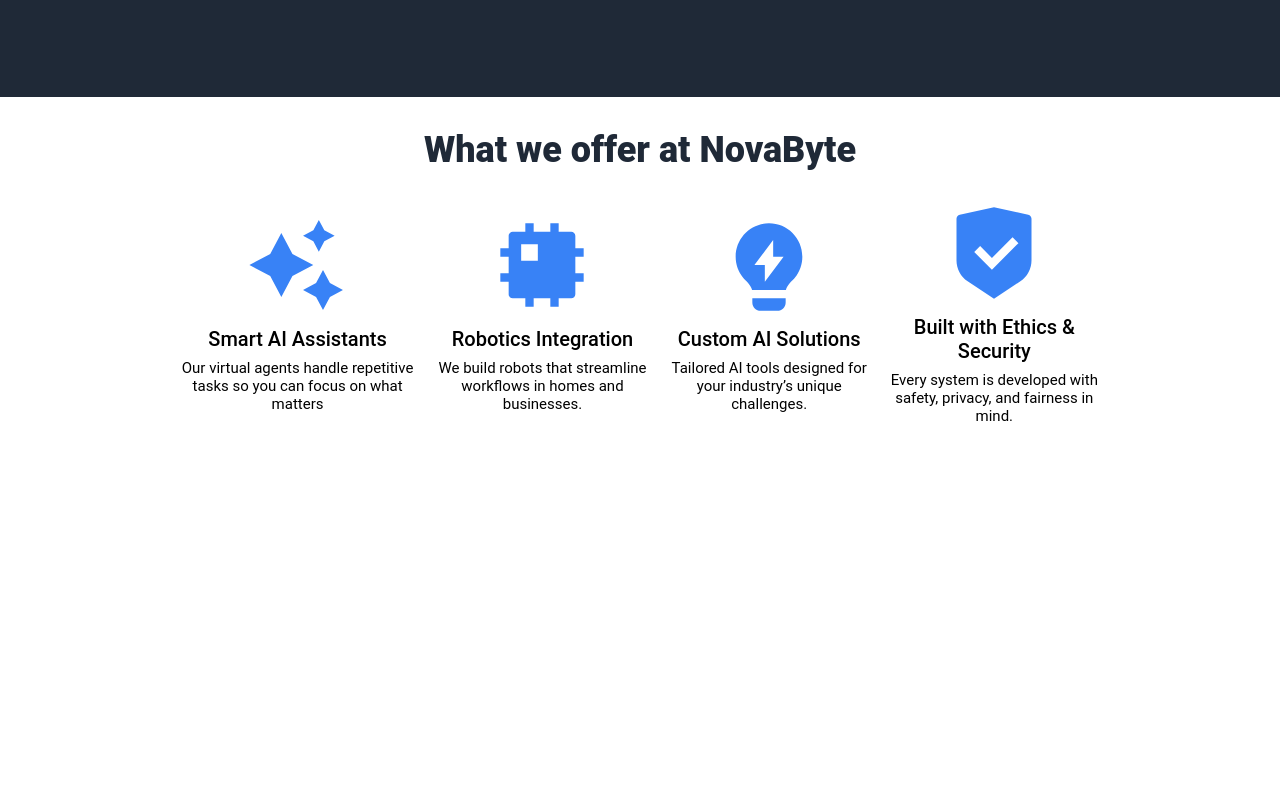
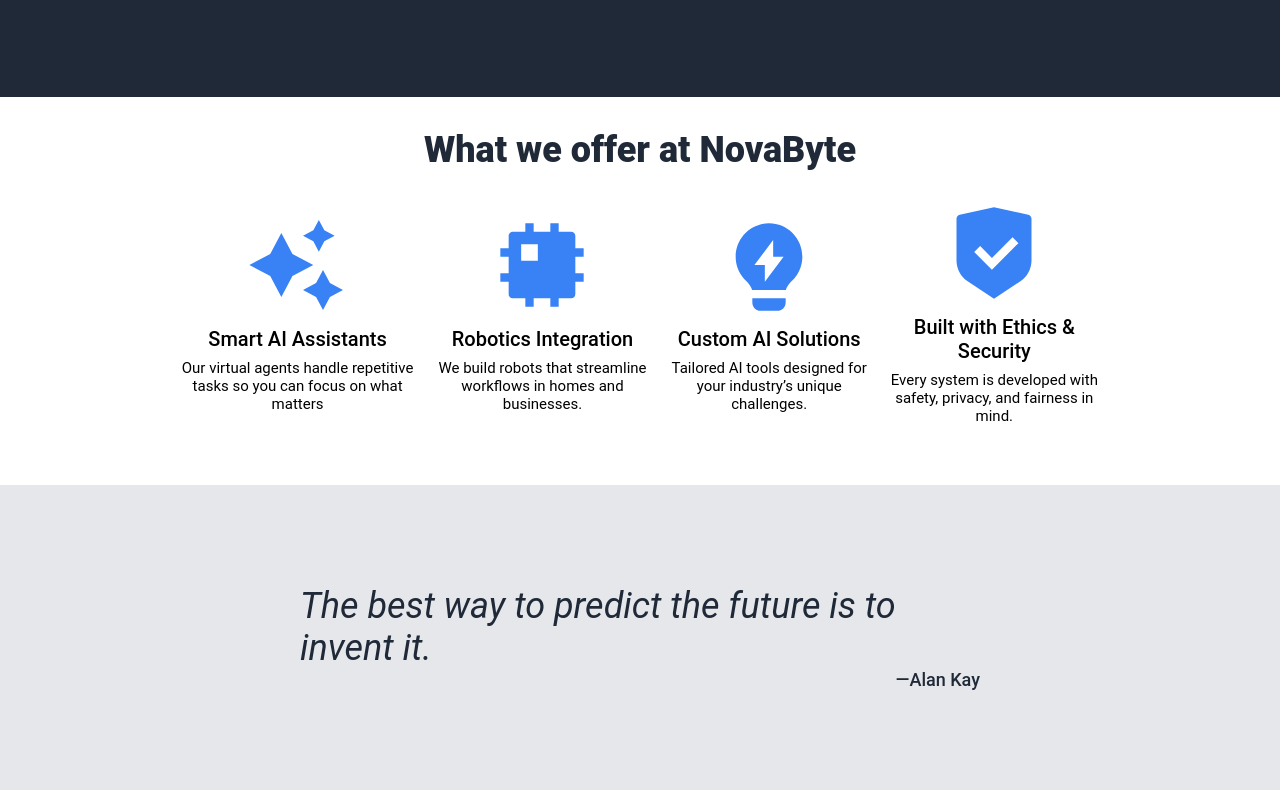
Before and after one commit to Freeblac/TOP-flexbox-project, a plain HTML site: page Index.html in a window 1280 px wide. Shown: the part 604-1394 px from the top of the page. Before the commit the page ends 1029 px from the top, so only its background shows below. Drawn offline with Linux system fonts and the light colour scheme.

Commit message:
Quote section

```diff
--- a/Index.html
+++ b/Index.html
@@ -20,7 +20,6 @@
             </ul>
         </div>
     </div>
-
     <div class="hero">
         <div class="hero-left">
             <h1 class="hero-main">
@@ -31,11 +30,9 @@
             </div>
             <button class="hero-button">Learn more</button>
         </div>
-
         <div class="hero-right">
             <img src="Image/Hero.jpg" alt="Hero">
         </div>
-
     </div>
     <p class="info-header">What we offer at NovaByte</p>
     <div class="information">
@@ -48,7 +45,6 @@
                 <div class="infotext-secondary">
                     Our virtual agents handle repetitive tasks so you can focus on what matters
                 </div>
-
             </div>
         </div>
         <div class="info">
@@ -60,7 +56,6 @@
                 <div class="infotext-secondary">
                     We build robots that streamline workflows in homes and businesses.
                 </div>
-
             </div>
         </div>
         <div class="info">
@@ -72,7 +67,6 @@
                 <div class="infotext-secondary">
                     Tailored AI tools designed for your industry’s unique challenges.
                 </div>
-
             </div>
         </div>
         <div class="info">
@@ -85,10 +79,15 @@
                 <div class="infotext-secondary">
                     Every system is developed with safety, privacy, and fairness in mind.
                 </div>
-
             </div>
         </div>
+    </div>
 
+    <div class="quote">
+        <div class="quote-text">
+            The best way to predict the future is to invent it.
+        </div>
+        <div class="speaker">—Alan Kay</div>
     </div>
 </body>
 </html>
--- a/index.css
+++ b/index.css
@@ -81,7 +81,7 @@
     text-align: center;
     font-size: 20px;
     gap: 20px;
-    padding: 0 180px;
+    padding: 0 180px 60px;
 }
 .info{
     display: flex;
@@ -109,3 +109,20 @@
 .infotext-secondary{
     font-size: 15px;
 }
+.quote{
+    background-color: #E5E7EB;
+    display: flex;
+    flex-direction: column;
+    padding: 100px 300px;
+    color: #1F2937;
+}
+.quote-text{
+    font-size: 36px;
+    font-style: italic;
+    align-self: center;
+}
+.speaker{
+    align-self: flex-end;
+    font-size: 18px;
+    font-weight: 500;
+}
```
